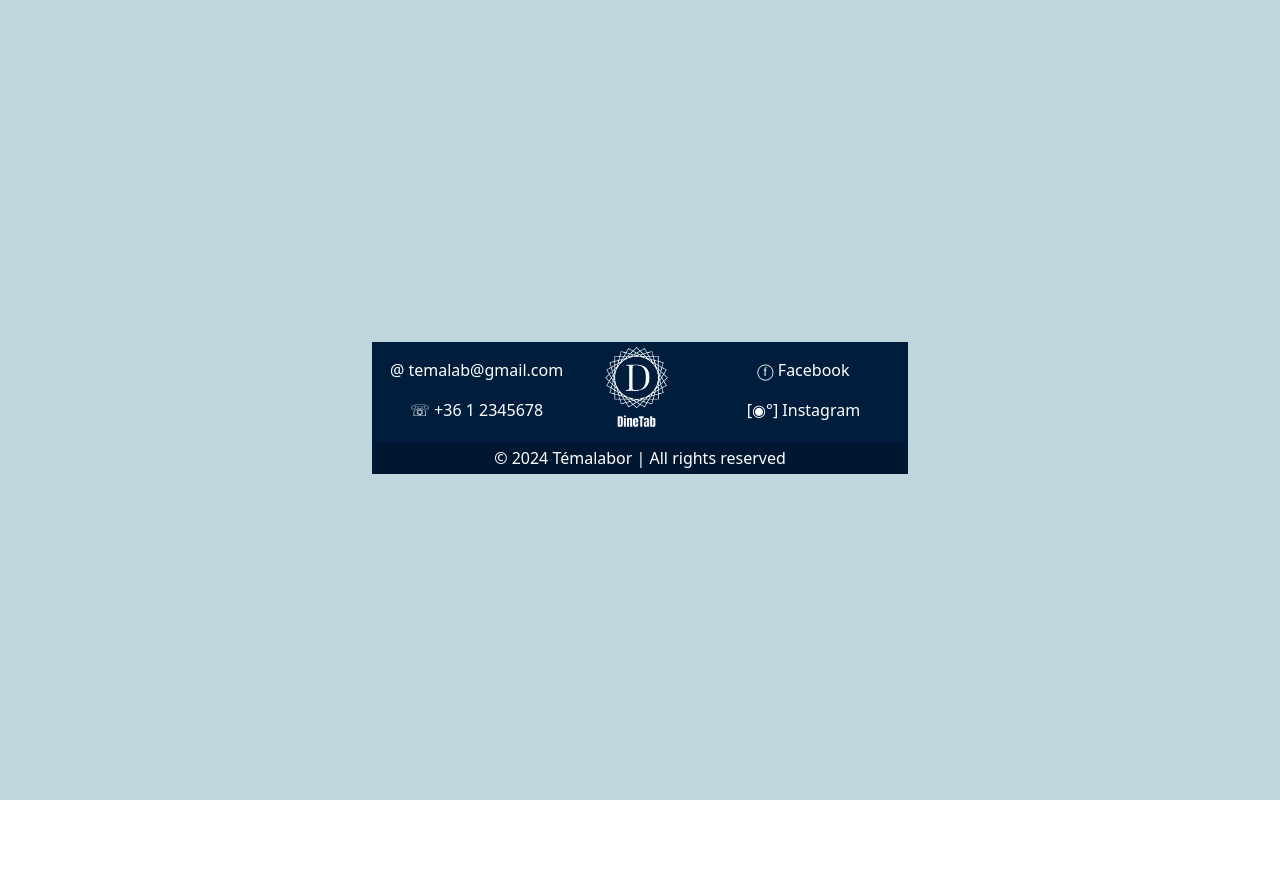
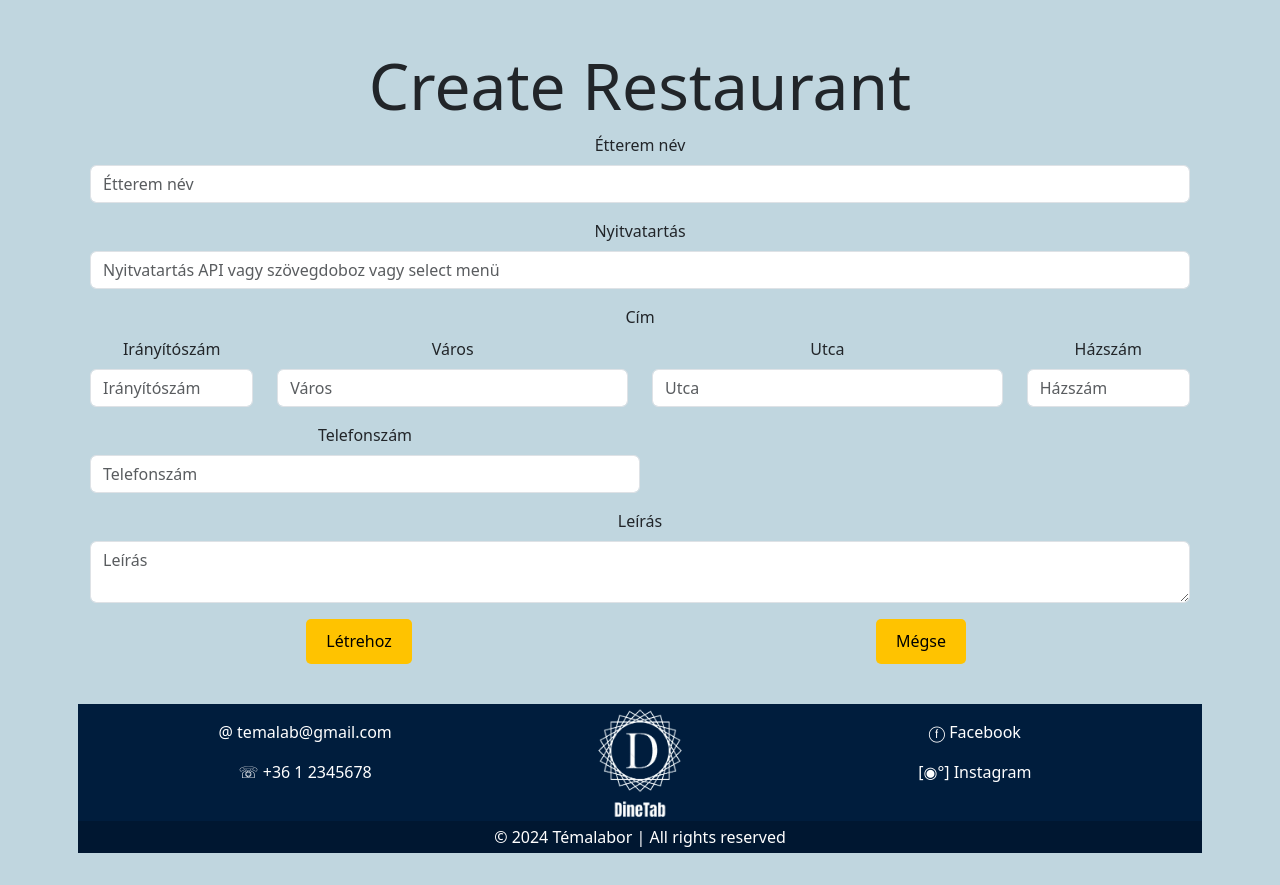
Before and after one commit to dudigeri0303/Temalab, a React (Vite) app in the folder TemalabFrontEnd/: page /createRestaurant in a window 1280 px wide. Before the commit the page ends 800 px from the top, so only its background shows below. Built offline with nearby package versions, Linux system fonts and the light colour scheme.

Commit message:
Közös favicon, lábléc kisebb, elérési út és tabcím createResthez, átnevezések, felesleges sorok törölve

```diff
--- a/TemalabFrontEnd/index.html
+++ b/TemalabFrontEnd/index.html
@@ -11,6 +11,7 @@
       crossorigin="anonymous"
     />
     <title>Vite + React</title>
+    <link rel="icon" href="logorestaurant-remadeForFavicon.png" />
   </head>
   <body>
     <div id="root"></div>
--- a/TemalabFrontEnd/src/App.jsx
+++ b/TemalabFrontEnd/src/App.jsx
@@ -2,6 +2,7 @@ import { useState } from 'react'
 import './App.css'
 import { BrowserRouter as Router, Routes, Route } from "react-router-dom";
 import Login from './sections/Login';
+import CreateRestaurant from './sections/CreateRestaurant';
 import Footer from './components/Footer';
 
 function App() {
@@ -12,6 +13,7 @@ function App() {
       <Router>
             <Routes>
               <Route path="/" element={<Login/>} />
+              <Route path="/createRestaurant" element={<CreateRestaurant/>} /> {/*Elérhető: http://localhost:valami_szám/createRestaurant*/}
             </Routes>
       </Router>
       <Footer /> {/* Elvileg így minden oldalra render-elve lesz*/}
--- a/TemalabFrontEnd/src/components/Footer.jsx
+++ b/TemalabFrontEnd/src/components/Footer.jsx
@@ -15,10 +15,10 @@ export default function Footer() {
                 </p>
               </div>
 
-              <div className="col-md-2 col-lg-2 col-xl-2 mt-1">
+              <div className="col-md-2 col-lg-2 col-xl-2 mt-1 text-center">
                 <img
                   src="logorestaurant-resizedForFooter.png"
-                  style={{ width: "90%" }}
+                  style={{ width: "50%" }}
                 />
               </div>
 
--- a/TemalabFrontEnd/src/sections/CreateRestaurant.jsx
+++ b/TemalabFrontEnd/src/sections/CreateRestaurant.jsx
@@ -1,55 +1,58 @@
 import "../App.css";
-import React, { useEffect } from 'react';
+import React, { useEffect } from "react";
 
 export default function CreateRestaurant() {
   useEffect(() => {
-        document.title = 'Étterem hozzáadás | DineTab';
+    document.title = "Étterem hozzáadás | DineTab";
   }, []);
   return (
     <>
-
       <section id="main" className="container py-3">
         <h1 className="display-3">Create Restaurant</h1>
 
         <form method="post">
-
           <div className="mb-3">
-            <label htmlFor="inputName" className="form-label">Étterem név</label>
+            <label htmlFor="inputName" className="form-label">
+              Étterem név
+            </label>
             <input
               type="text"
               className="form-control"
               id="nameForRestaurant"
               name="nameForRestaurant"
-              aria-describedby="restaurantNameHelp"
               placeholder="Étterem név"
               required
             />
           </div>
 
           <div className="mb-3">
-            <label htmlFor="inputOpeningHours" className="form-label">Nyitvatartás</label>
+            <label htmlFor="inputOpeningHours" className="form-label">
+              Nyitvatartás
+            </label>
             <input
               type="text"
               className="form-control"
               id="openingHoursForRestaurant"
               name="openingHoursForRestaurant"
-              aria-describedby="openingHoursHelp"
-              placeholder="Nyitvatartás API vagy szövegdoboz"
+              placeholder="Nyitvatartás API vagy szövegdoboz vagy select menü"
             />
           </div>
 
-          <label htmlFor="inputName" className="form-label">Cím</label>
+          <label htmlFor="inputName" className="form-label">
+            Cím
+          </label>
 
           <div className="row">
             <div className="col-md-2">
               <div className="mb-3">
-          <label htmlFor="inputPostalCode" className="form-label">Irányítószám</label>
+                <label htmlFor="inputPostalCode" className="form-label">
+                  Irányítószám
+                </label>
                 <input
                   type="number"
                   className="form-control"
-            id="irszam"
-            aria-describedby="iranyitoSzam"
-            name="irszam"
+                  id="postalCodeForRestaurant"
+                  name="postalCodeForRestaurant"
                   placeholder="Irányítószám"
                   required
                 />
@@ -57,12 +60,14 @@ export default function CreateRestaurant() {
             </div>
             <div className="col-md-4">
               <div className="mb-3">
-          <label htmlFor="inputCity" className="form-label">Város</label>
+                <label htmlFor="inputCity" className="form-label">
+                  Város
+                </label>
                 <input
                   type="text"
                   className="form-control"
-            id="city"
-            name="city"
+                  id="cityNameForRestaurant"
+                  name="cityNameForRestaurant"
                   placeholder="Város"
                   required
                 />
@@ -70,12 +75,14 @@ export default function CreateRestaurant() {
             </div>
             <div className="col-md-4">
               <div className="mb-3">
-          <label htmlFor="intputStreet" className="form-label">Utca</label>
+                <label htmlFor="intputStreet" className="form-label">
+                  Utca
+                </label>
                 <input
                   type="text"
                   className="form-control"
-            id="street"
-            name="street"
+                  id="streetNameForRestaurant"
+                  name="streetNameForRestaurant"
                   placeholder="Utca"
                   required
                 />
@@ -83,9 +90,11 @@ export default function CreateRestaurant() {
             </div>
             <div className="col-md-2">
               <div className="mb-3">
-          <label htmlFor="inputHouseNumber" className="form-label">Házszám</label>
+                <label htmlFor="inputHouseNumber" className="form-label">
+                  Házszám
+                </label>
                 <input
-            type="password"
+                  type="text"
                   className="form-control"
                   id="houseNumber"
                   name="houseNumber"
@@ -96,8 +105,10 @@ export default function CreateRestaurant() {
             </div>
           </div>
 
-    <div className="mb-3">
-            <label htmlFor="inputOpeningHours" className="form-label">Telefonszám</label>
+          <div className="col-md-6 mb-3">
+            <label htmlFor="inputPhoneNumber" className="form-label">
+              Telefonszám
+            </label>
             <input
               type="tel"
               className="form-control"
@@ -108,7 +119,9 @@ export default function CreateRestaurant() {
           </div>
 
           <div className="mb-3">
-            <label htmlFor="inputOpeningHours" className="form-label">Leírás</label>
+            <label htmlFor="inputDescription" className="form-label">
+              Leírás
+            </label>
             <textarea
               type="text"
               className="form-control"
@@ -119,11 +132,15 @@ export default function CreateRestaurant() {
           </div>
 
           <div className="row">
-          <div className="col-md-6">
-    <button type="submit" className="btnstyle">Létrehoz</button>
+            <div className="col-md-6 mb-2">
+              <button type="submit" className="btnstyle">
+                Létrehoz
+              </button>
             </div>
-    <div className="col-md-6">
-    <button type="button" className="btnstyle">Mégse</button>
+            <div className="col-md-6 mb-2">
+              <button type="button" className="btnstyle">
+                Mégse
+              </button>
             </div>
           </div>
         </form>
```
Also changed, not shown: TemalabFrontEnd/public/logorestaurant-remadeForFavicon.png (added). Lines whose indentation alone changed are shown as unchanged.
